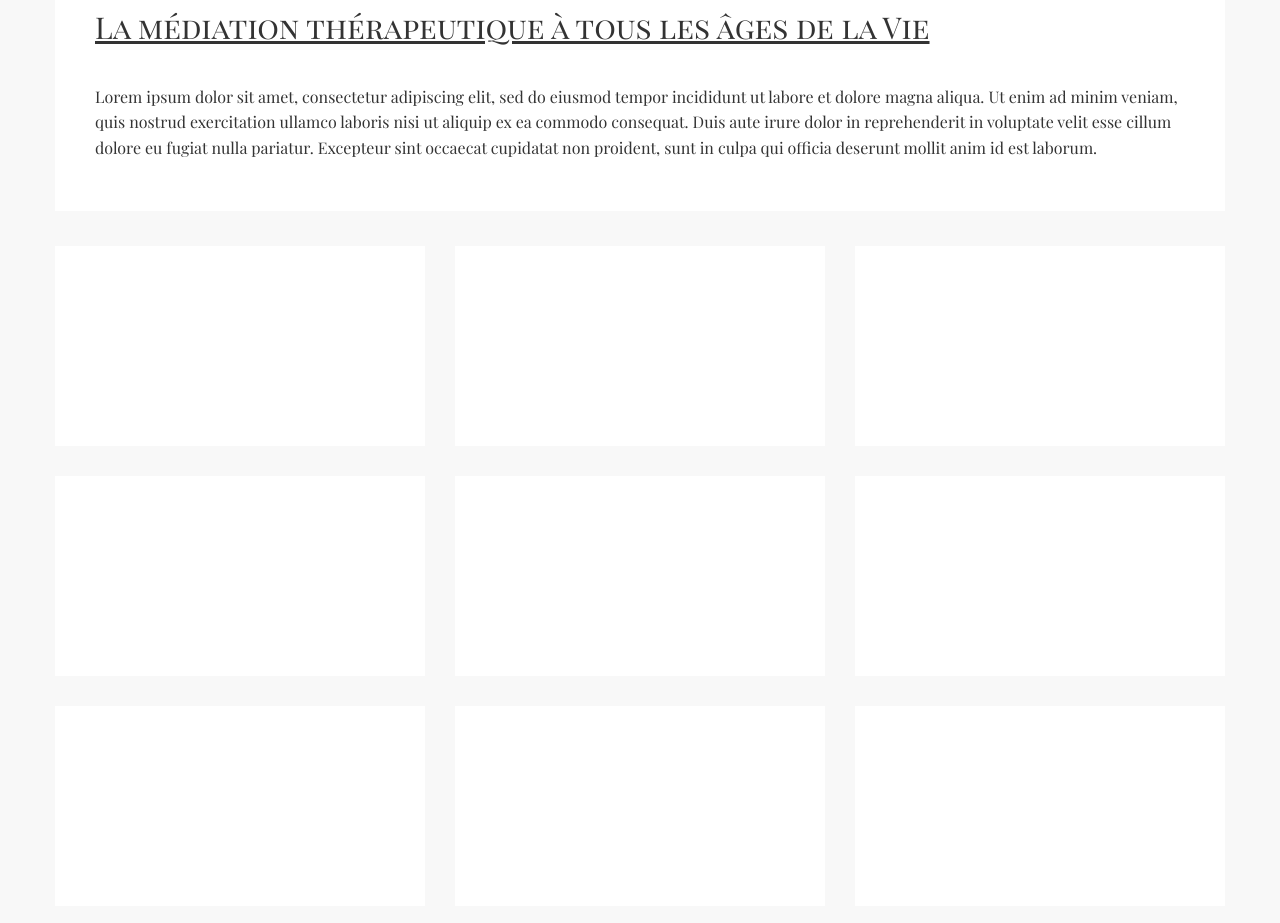
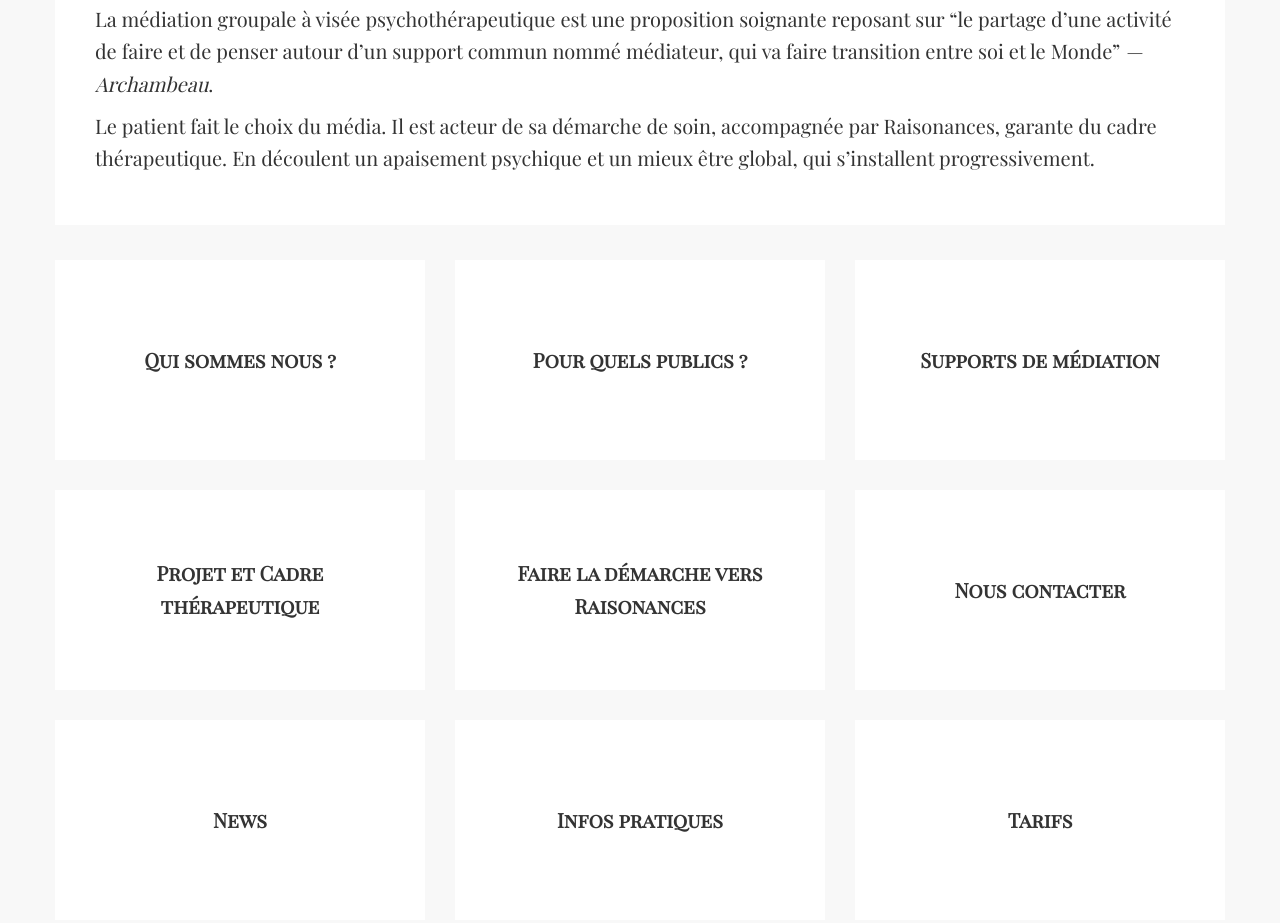
Before and after one commit to raisonances/raisonances.github.io, a plain HTML site: page index.html in a window 1280 px wide. Shown: the part 807-1730 px from the top of the page. Drawn offline with nearby package versions, Linux system fonts and the light colour scheme.

Commit message:
[deploy] release r20180302205525

```diff
--- a/feed.xml
+++ b/feed.xml
@@ -1,4 +1,4 @@
-<?xml version="1.0" encoding="utf-8"?><feed xmlns="http://www.w3.org/2005/Atom" xml:lang="fr"><generator uri="https://jekyllrb.com/" version="3.7.3">Jekyll</generator><link href="https://raisonances.care/feed.xml" rel="self" type="application/atom+xml" /><link href="https://raisonances.care/" rel="alternate" type="text/html" hreflang="fr" /><updated>2018-03-02T19:50:56+01:00</updated><id>https://raisonances.care/</id><title type="html">Raisonances</title><subtitle>Raisonances, le soin psychique par la médiation</subtitle><entry><title type="html">Welcome to Jekyll!</title><link href="https://raisonances.care/blog/2018/03/01/welcome-to-jekyll.html" rel="alternate" type="text/html" title="Welcome to Jekyll!" /><published>2018-03-01T14:29:04+01:00</published><updated>2018-03-01T14:29:04+01:00</updated><id>https://raisonances.care/blog/2018/03/01/welcome-to-jekyll</id><content type="html" xml:base="https://raisonances.care/blog/2018/03/01/welcome-to-jekyll.html">&lt;p&gt;You’ll find this post in your &lt;code class=&quot;highlighter-rouge&quot;&gt;_posts&lt;/code&gt; directory. Go ahead and edit it and re-build the site to see your changes. You can rebuild the site in many different ways, but the most common way is to run &lt;code class=&quot;highlighter-rouge&quot;&gt;jekyll serve&lt;/code&gt;, which launches a web server and auto-regenerates your site when a file is updated.&lt;/p&gt;
+<?xml version="1.0" encoding="utf-8"?><feed xmlns="http://www.w3.org/2005/Atom" xml:lang="fr"><generator uri="https://jekyllrb.com/" version="3.7.3">Jekyll</generator><link href="https://raisonances.care/feed.xml" rel="self" type="application/atom+xml" /><link href="https://raisonances.care/" rel="alternate" type="text/html" hreflang="fr" /><updated>2018-03-02T20:55:25+01:00</updated><id>https://raisonances.care/</id><title type="html">Raisonances</title><subtitle>Raisonances, le soin psychique par la médiation</subtitle><entry><title type="html">Welcome to Jekyll!</title><link href="https://raisonances.care/blog/2018/03/01/welcome-to-jekyll.html" rel="alternate" type="text/html" title="Welcome to Jekyll!" /><published>2018-03-01T14:29:04+01:00</published><updated>2018-03-01T14:29:04+01:00</updated><id>https://raisonances.care/blog/2018/03/01/welcome-to-jekyll</id><content type="html" xml:base="https://raisonances.care/blog/2018/03/01/welcome-to-jekyll.html">&lt;p&gt;You’ll find this post in your &lt;code class=&quot;highlighter-rouge&quot;&gt;_posts&lt;/code&gt; directory. Go ahead and edit it and re-build the site to see your changes. You can rebuild the site in many different ways, but the most common way is to run &lt;code class=&quot;highlighter-rouge&quot;&gt;jekyll serve&lt;/code&gt;, which launches a web server and auto-regenerates your site when a file is updated.&lt;/p&gt;
 
 &lt;p&gt;To add new posts, simply add a file in the &lt;code class=&quot;highlighter-rouge&quot;&gt;_posts&lt;/code&gt; directory that follows the convention &lt;code class=&quot;highlighter-rouge&quot;&gt;YYYY-MM-DD-name-of-post.ext&lt;/code&gt; and includes the necessary front matter. Take a look at the source for this post to get an idea about how it works.&lt;/p&gt;
 
--- a/index.html
+++ b/index.html
@@ -1,7 +1,7 @@
 <!doctype html>
 <html class="no-js" lang="fr">
   <head>
-    <title>Raisonances | Le soin psychique par la médiation</title>
+    <title>Raisonances | Le soin psychique par la médiation pour tous</title>
     <meta name="description" content="Raisonances, le soin psychique par la médiation">
 
     <meta charset="utf-8">
@@ -35,16 +35,17 @@
       <link rel="stylesheet" href="https://cdnjs.cloudflare.com/ajax/libs/twitter-bootstrap/3.3.7/css/bootstrap.min.css">
 
 
-    <link rel="stylesheet" type="text/css" href="/assets/app-eea7363b249ecc7ebf10dd46dc81c41b53dc945eee42015b480960d6468adde4.css">
+    <link rel="stylesheet" type="text/css" href="/assets/app-c4124981f2cd94322153216dfa8bf8a595f46d06f486c9553db9aa78eb47db3e.css">
   </head>
   <body class="site home">
+
     <header id="header" class="site-header"
       style="background-image: url(/assets/site-header-76f5b43003296d06ebd41723cb4a63a999117a1eb4e7fd13f8b4c48fade8e077.jpg)">
       <div class="container">
         <div class="wrapper">
           <div class="content">
             <h1 class="sc">Raisonances</h1>
-            <p class="subtitle">Le soin psychique par la médiation</p>
+            <p class="subtitle">Le soin psychique par la médiation pour tous</p>
             <a class="scrollr" href="#main">&#9662;</a>
           </div>
         </div>
@@ -55,65 +56,66 @@
       <div class="container">
         <div class="row">
           <div class="col-md-12">
-      <h2 id="la-médiation-thérapeutique-à-tous-les-âges-de-la-vie">La médiation thérapeutique à tous les âges de la Vie</h2>
+            <p>La médiation groupale à visée psychothérapeutique est une proposition soignante
+reposant sur “le partage d’une activité de faire et de penser autour d’un support
+commun nommé médiateur, qui va faire transition entre soi et le Monde” <em>— Archambeau</em>.</p>
 
-<p>Lorem ipsum dolor sit amet, consectetur adipiscing elit, sed do eiusmod tempor
-incididunt ut labore et dolore magna aliqua. Ut enim ad minim veniam, quis nostrud
-exercitation ullamco laboris nisi ut aliquip ex ea commodo consequat. Duis aute
-irure dolor in reprehenderit in voluptate velit esse cillum dolore eu fugiat
-nulla pariatur. Excepteur sint occaecat cupidatat non proident, sunt in culpa
-qui officia deserunt mollit anim id est laborum.</p>
+<p>Le patient fait le choix du média. Il est acteur de sa démarche de soin, accompagnée
+par Raisonances, garante du cadre thérapeutique. En découlent un apaisement psychique
+et un mieux être global, qui s’installent progressivement.</p>
+
 
           </div>
         </div>
       </div>
 
+
         <div id="grid" class="container grid">
           <div class="row">
             <article class="col-md-4 col-sm-6">
-      <div class="wrapper">
-
-      </div>
+              <a href="/about.html">
+                Qui sommes nous ?
+              </a>
             </article>
             <article class="col-md-4 col-sm-6">
-      <div class="wrapper">
-
-      </div>
+              <a href="/">
+                Pour quels publics ?
+              </a>
             </article>
             <article class="col-md-4 col-sm-6">
-      <div class="wrapper">
-
-      </div>
+              <a href="/about.html">
+                Supports de médiation
+              </a>
             </article>
             <article class="col-md-4 col-sm-6">
-      <div class="wrapper">
-
-      </div>
+              <a href="/about.html">
+                Projet et Cadre thérapeutique
+              </a>
             </article>
             <article class="col-md-4 col-sm-6">
-      <div class="wrapper">
-
-      </div>
+              <a href="/about.html">
+                Faire la démarche vers Raisonances
+              </a>
             </article>
             <article class="col-md-4 col-sm-6">
-      <div class="wrapper">
-
-      </div>
+              <a href="/about.html">
+                Nous contacter
+              </a>
             </article>
             <article class="col-md-4 col-sm-6">
-      <div class="wrapper">
-
-      </div>
+              <a href="/about.html">
+                News
+              </a>
             </article>
             <article class="col-md-4 col-sm-6">
-      <div class="wrapper">
-
-      </div>
+              <a href="/about.html">
+                Infos pratiques
+              </a>
             </article>
             <article class="col-md-4 col-sm-6">
-      <div class="wrapper">
-
-      </div>
+              <a href="/about.html">
+                Tarifs
+              </a>
             </article>
           </div>
         </div>
```
Also changed, not shown: 404.html (+13 -4 lines), about.html (+13 -4 lines), assets/app-c4124981f2cd94322153216dfa8bf8a595f46d06f486c9553db9aa78eb47db3e.css (added, +1 -0 lines), assets/app-eea7363b249ecc7ebf10dd46dc81c41b53dc945eee42015b480960d6468adde4.css (deleted, +0 -1 lines), blog/2018/03/01/welcome-to-jekyll.html (+13 -4 lines), legal.html (+12 -3 lines), assets/.sprockets-manifest-a24676fefb73765f16b1debda6f53879.json. Lines whose indentation alone changed are shown as unchanged.
